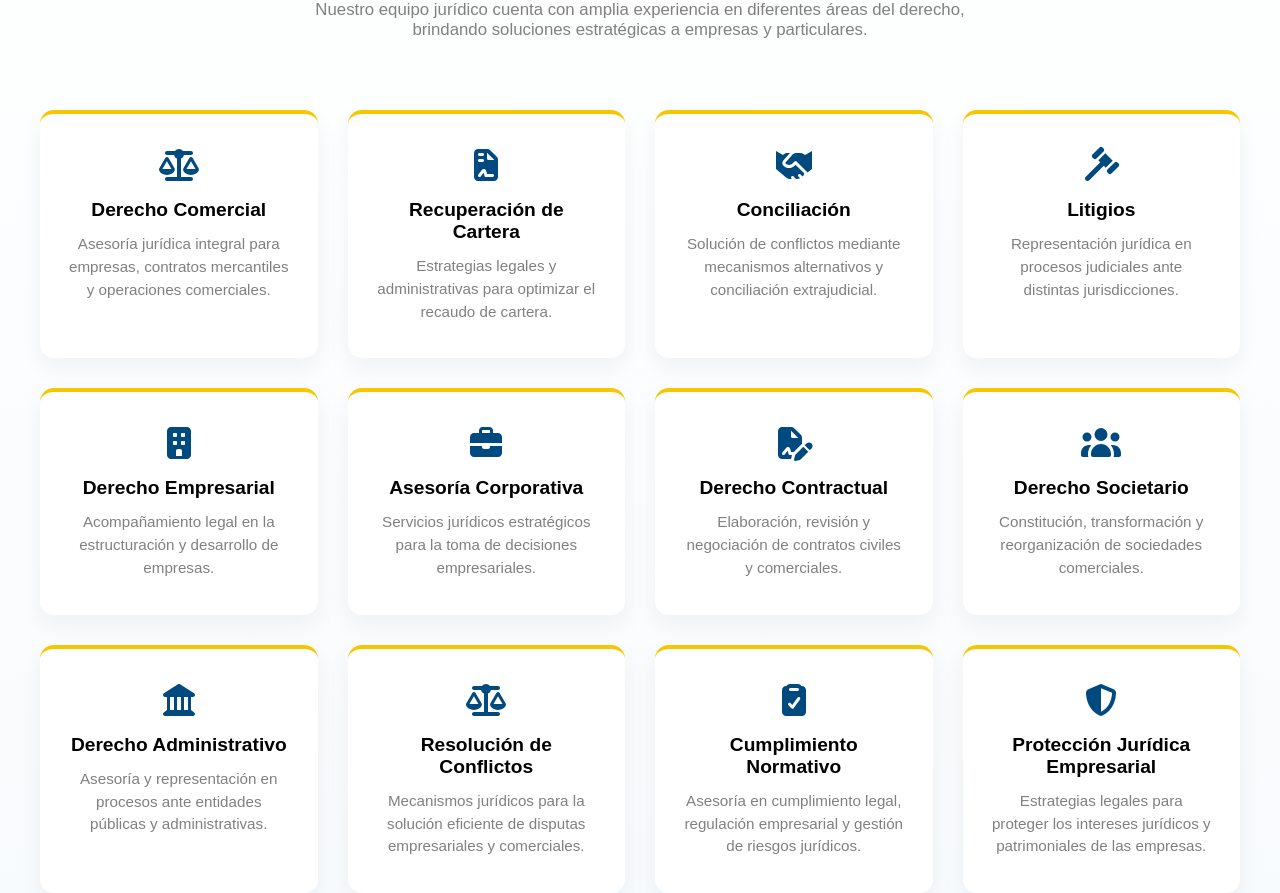
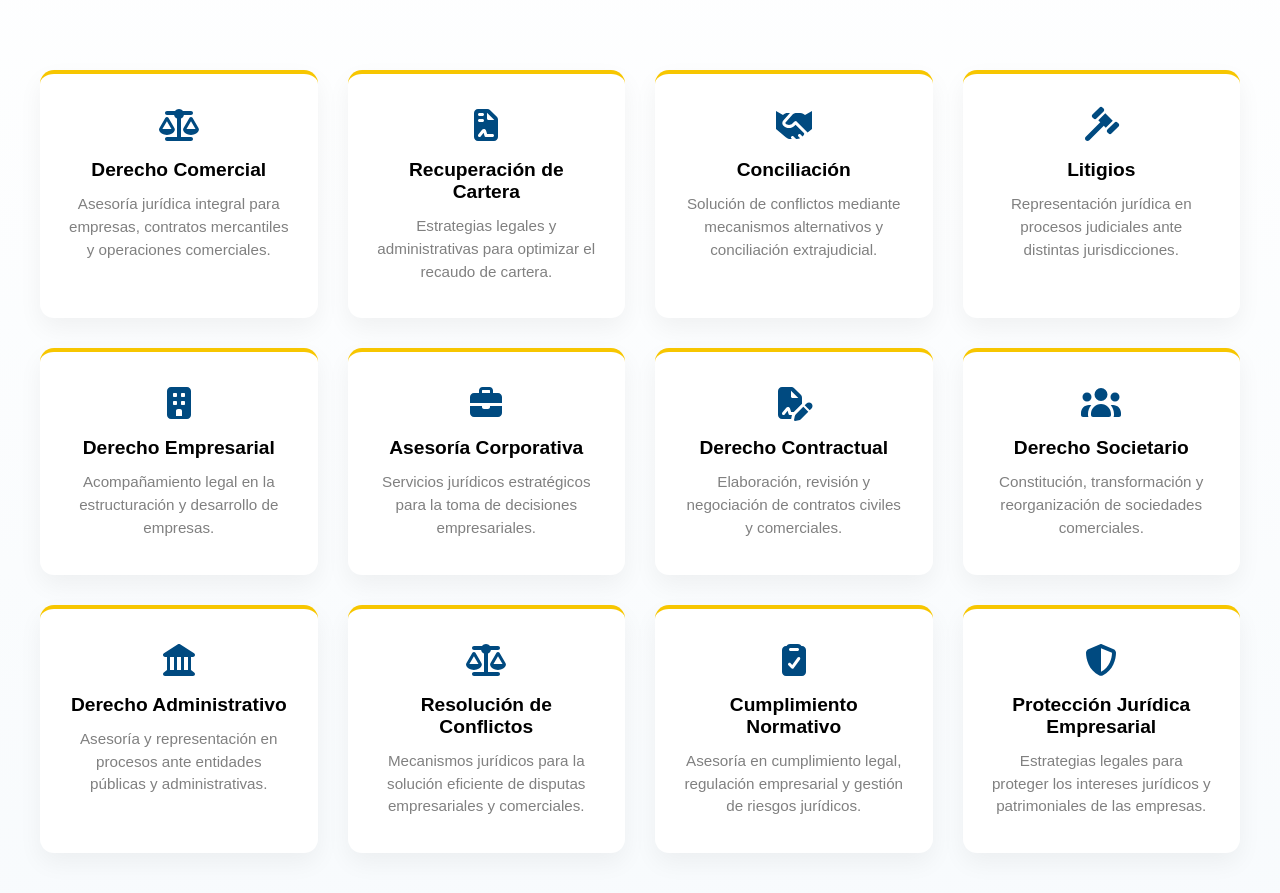
Before and after one commit to paginaswebpravice-prog/pravice-co, a Next.js app: page /especialidades in a window 1280 px wide. Shown: the part 323-1216 px from the top of the page. Built offline with nearby package versions, Linux system fonts and the light colour scheme.

Commit message:
Add effects with framer-motion to Especialidades section

```diff
--- a/src/app/especialidades/Especialidades.module.css
+++ b/src/app/especialidades/Especialidades.module.css
@@ -1,5 +1,5 @@
 .especialidades {
-  padding: 140px 20px 100px 20px;
+  padding: 100px 20px;
   background: linear-gradient(to bottom, #ffffff, #f5f9fc);
 }
 
--- a/src/app/especialidades/page.tsx
+++ b/src/app/especialidades/page.tsx
@@ -1,4 +1,7 @@
+"use client";
+
 import styles from "./Especialidades.module.css";
+import { motion } from "framer-motion";
 import { FontAwesomeIcon } from "@fortawesome/react-fontawesome";
 import {
   faGlobeAmericas,
@@ -135,44 +138,81 @@ export default function Especialidades() {
         itemType="https://schema.org/LegalService"
       >
         <div className={styles.container}>
-          <h2 className={styles.titulo} itemProp="name">
+          {/* TITULO */}
+
+          <motion.h2
+            className={styles.titulo}
+            itemProp="name"
+            initial={{ opacity: 0, y: 30 }}
+            whileInView={{ opacity: 1, y: 0 }}
+            transition={{ duration: 0.6 }}
+            viewport={{ once: true }}
+          >
             Nuestras Especialidades
-          </h2>
+          </motion.h2>
 
-          <p className={styles.descripcion} itemProp="description">
+          {/* DESCRIPCION */}
+
+          <motion.p
+            className={styles.descripcion}
+            itemProp="description"
+            initial={{ opacity: 0 }}
+            whileInView={{ opacity: 1 }}
+            transition={{ delay: 0.2, duration: 0.6 }}
+            viewport={{ once: true }}
+          >
             Nuestro equipo jurídico cuenta con amplia experiencia en diferentes
             áreas del derecho, brindando soluciones estratégicas a empresas y
             particulares.
-          </p>
+          </motion.p>
 
-          {/* Especialidades */}
+          {/* ESPECIALIDADES */}
 
           <div className={styles.cards}>
             {especialidades.map((esp, index) => (
-              <div
+              <motion.div
                 key={index}
                 className={styles.card}
                 itemScope
                 itemType="https://schema.org/Service"
+                initial={{ opacity: 0, y: 30 }}
+                whileInView={{ opacity: 1, y: 0 }}
+                transition={{ delay: index * 0.05, duration: 0.5 }}
+                viewport={{ once: true }}
+                whileHover={{ y: -6 }}
               >
-                <FontAwesomeIcon icon={esp.icono} className={styles.icono} />
+                <motion.div
+                  initial={{ scale: 0.8, opacity: 0 }}
+                  whileInView={{ scale: 1, opacity: 1 }}
+                  transition={{ delay: index * 0.05 }}
+                  viewport={{ once: true }}
+                >
+                  <FontAwesomeIcon icon={esp.icono} className={styles.icono} />
+                </motion.div>
+
                 <h3 itemProp="name">{esp.titulo}</h3>
                 <p itemProp="description">{esp.descripcion}</p>
-              </div>
+              </motion.div>
             ))}
           </div>
 
-          {/* Portales */}
+          {/* PORTALES */}
 
           <div className={styles.portalesWrapper}>
-            <h3 className={styles.tituloPortales}>
+            <motion.h3
+              className={styles.tituloPortales}
+              initial={{ opacity: 0, y: 20 }}
+              whileInView={{ opacity: 1, y: 0 }}
+              transition={{ duration: 0.5 }}
+              viewport={{ once: true }}
+            >
               <FontAwesomeIcon icon={faGlobeAmericas} />
               Visita nuestros portales especializados
-            </h3>
+            </motion.h3>
 
             <div className={styles.portalesGrid}>
               {portales.map((portal, index) => (
-                <a
+                <motion.a
                   key={index}
                   href={portal.link}
                   target="_blank"
@@ -180,6 +220,11 @@ export default function Especialidades() {
                   className={styles.portalCard}
                   title={portal.nombre}
                   aria-label={`Visitar portal ${portal.nombre}`}
+                  initial={{ opacity: 0, y: 30 }}
+                  whileInView={{ opacity: 1, y: 0 }}
+                  transition={{ delay: index * 0.1, duration: 0.5 }}
+                  viewport={{ once: true }}
+                  whileHover={{ y: -5, scale: 1.02 }}
                 >
                   <h4>{portal.nombre}</h4>
                   <p>{portal.descripcion}</p>
@@ -188,14 +233,14 @@ export default function Especialidades() {
                     Visitar portal
                     <FontAwesomeIcon icon={faArrowUpRightFromSquare} />
                   </span>
-                </a>
+                </motion.a>
               ))}
             </div>
           </div>
         </div>
       </section>
 
-      {/* Schema SEO */}
+      {/* SCHEMA SEO */}
 
       <script
         type="application/ld+json"
```
